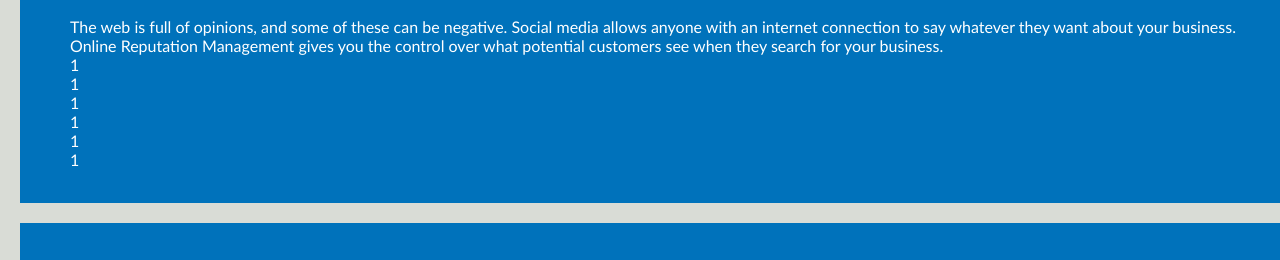
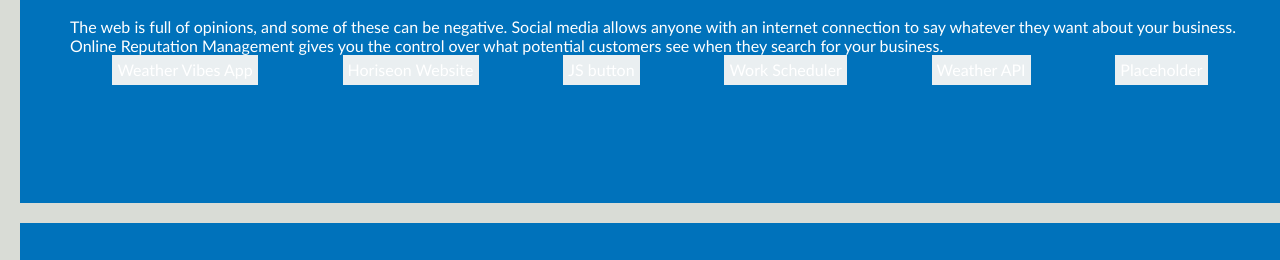
Before and after one commit to mikafeng/Portfolio_mod2, a plain HTML site: page index.html in a window 1280 px wide. Shown: the part 540-800 px from the top of the page. Drawn offline with Linux system fonts and the light colour scheme.

Commit message:
creating sections in ortfolio with flexbox for different applications

```diff
--- a/assests/css/stylesheet.css
+++ b/assests/css/stylesheet.css
@@ -80,11 +80,6 @@ main {
     margin-left: 20px;
     margin-right: 20px
 }
-/* .container{
-    display:flex;
-    flex-direction: row;
-} */
-
 
 .about h2 {
     display: flex;
@@ -107,6 +102,12 @@ main {
 }
 
 
+
+
+
+
+
+
 .work h2 {
     display: flex;
     font-size: 36px;
@@ -123,34 +124,34 @@ main {
     color: #ffffff;
 }
 
+.container{
+    display:flex;
+    flex-direction: row;
+    justify-content: space-around;
+
+}
+
 .work img {
     max-height: 200px;
 }
 
-
 .weatherVibes {
+    margin-bottom: 5px;
+    padding: 5px;
+    height:30px;
+    font-family: 'Gill Sans', 'Gill Sans MT', Calibri, 'Trebuchet MS', sans-serif;
+    background-color: #eaeff1;
+    color: #ffffff;
+}
 
 
-}
-
-.Mod-1 {
-
-}
-
-.Mod-2 {
-
-}
-
-.Mod-3 {
-
-}
-
-.Mod-4 {
-
-}
-
-.Mod-5 {
-
+.Mod {
+    margin-bottom: 5px;
+    padding: 5px;
+    height:30px;
+    font-family: 'Gill Sans', 'Gill Sans MT', Calibri, 'Trebuchet MS', sans-serif;
+    background-color: #eaeff1;
+    color: #ffffff;
 }
 
 .contact h2{
--- a/index.html
+++ b/index.html
@@ -40,23 +40,23 @@
                 The web is full of opinions, and some of these can be negative. Social media allows anyone with an internet connection to say whatever they want about your business. Online Reputation Management gives you the control over what potential customers see when they search for your business.
             </p>
             <div class = "container">
-                <div id="weather-vibes" class="weather-vibes">
-                    1
+                <div id="weatherVibes" class="weatherVibes">
+                    Weather Vibes App
                 </div>
-                <div class = "Mod-1">
-                    1
+                <div class = "Mod">
+                    Horiseon Website
                 </div>
-                <div class = "Mod-2">
-                    1
+                <div class = "Mod">
+                    JS button
                 </div>
-                <div class = "Mod-3">
-                    1
+                <div class = "Mod">
+                    Work Scheduler
                 </div >
-                <div class="Mod-4">
-                    1
+                <div class="Mod">
+                    Weather API
                 </div>
-                <div class="Mod-5">
-                    1
+                <div class="Mod">
+                    Placeholder
                 </div>
             </div>
         </div>
```
